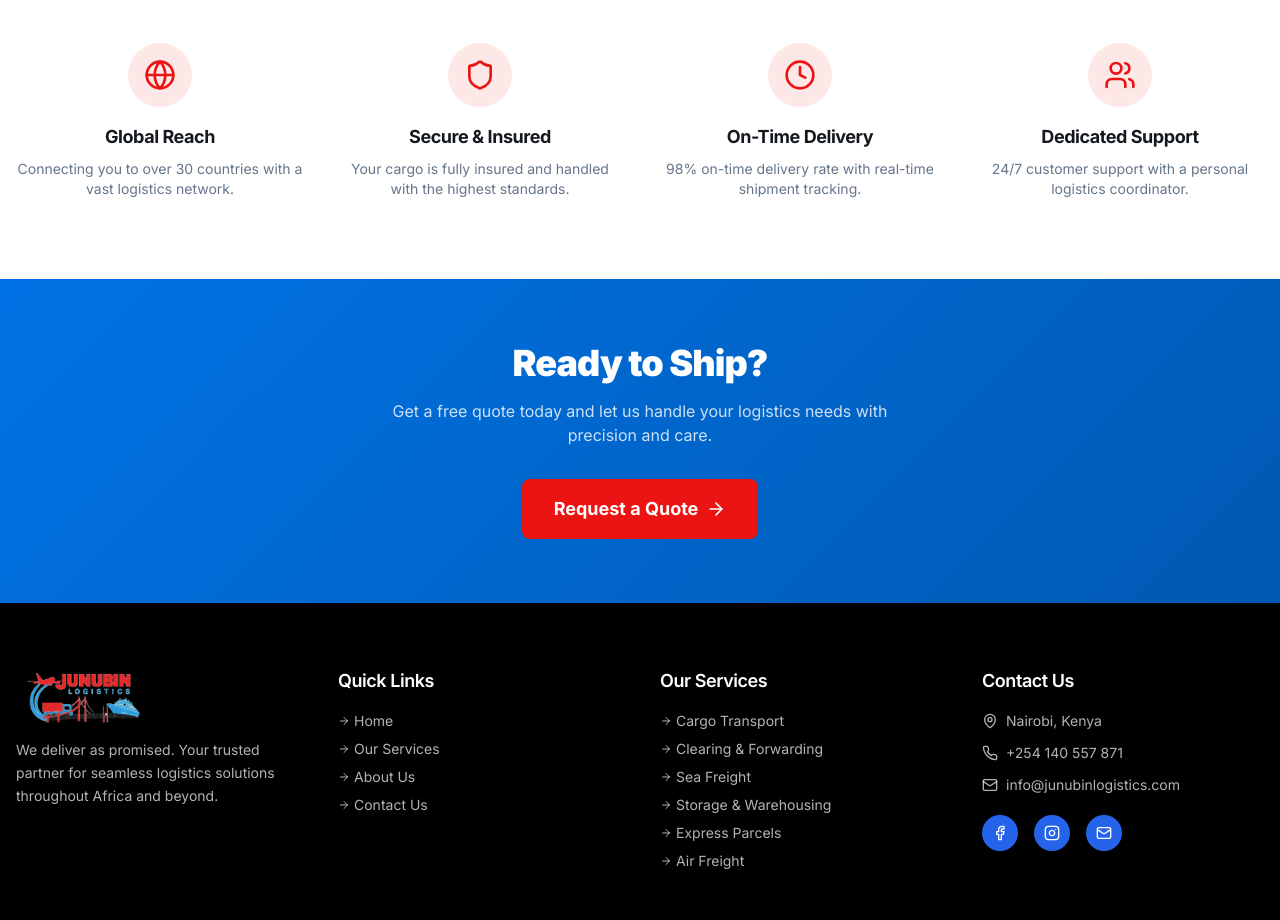
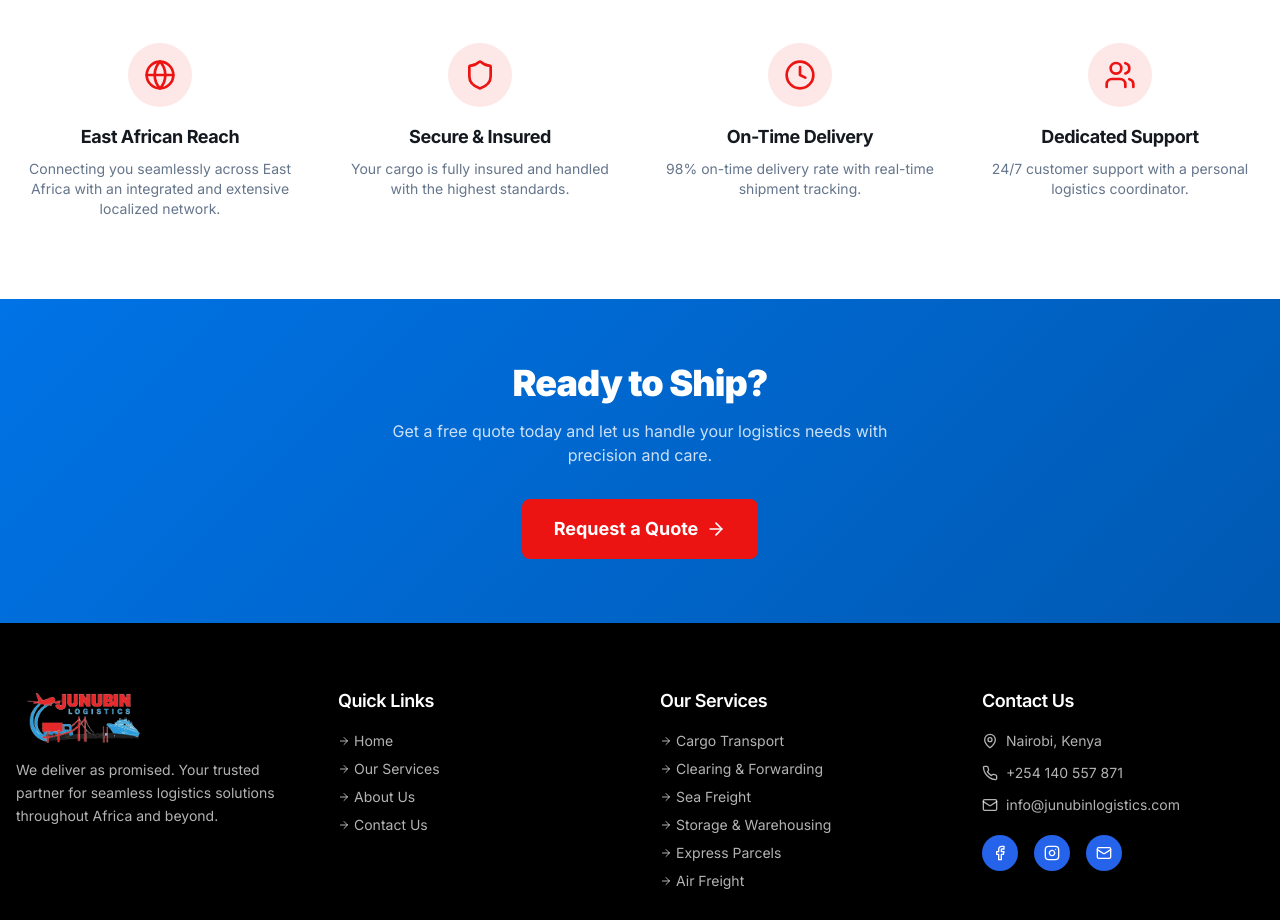
Before and after one commit to JosephOkumu/junubinlogistics, a React (Vite) app in the folder frontend/: page / in a window 1280 px wide. Shown: the part 3880-4800 px from the top of the page. Built offline with nearby package versions, Linux system fonts and the light colour scheme; the HTML template or start-up script is replaced by a standard one.

Commit message:
chore: modiyf why choose us section

```diff
--- a/frontend/src/pages/Index.tsx
+++ b/frontend/src/pages/Index.tsx
@@ -163,7 +163,7 @@ const Index = () => {
           </div>
           <div className="grid grid-cols-1 md:grid-cols-2 lg:grid-cols-4 gap-8">
             {[
-              { icon: Globe, title: "Global Reach", desc: "Connecting you to over 30 countries with a vast logistics network." },
+              { icon: Globe, title: "East African Reach", desc: "Connecting you seamlessly across East Africa with an integrated and extensive localized network." },
               { icon: Shield, title: "Secure & Insured", desc: "Your cargo is fully insured and handled with the highest standards." },
               { icon: Clock, title: "On-Time Delivery", desc: "98% on-time delivery rate with real-time shipment tracking." },
               { icon: Users, title: "Dedicated Support", desc: "24/7 customer support with a personal logistics coordinator." },
```
